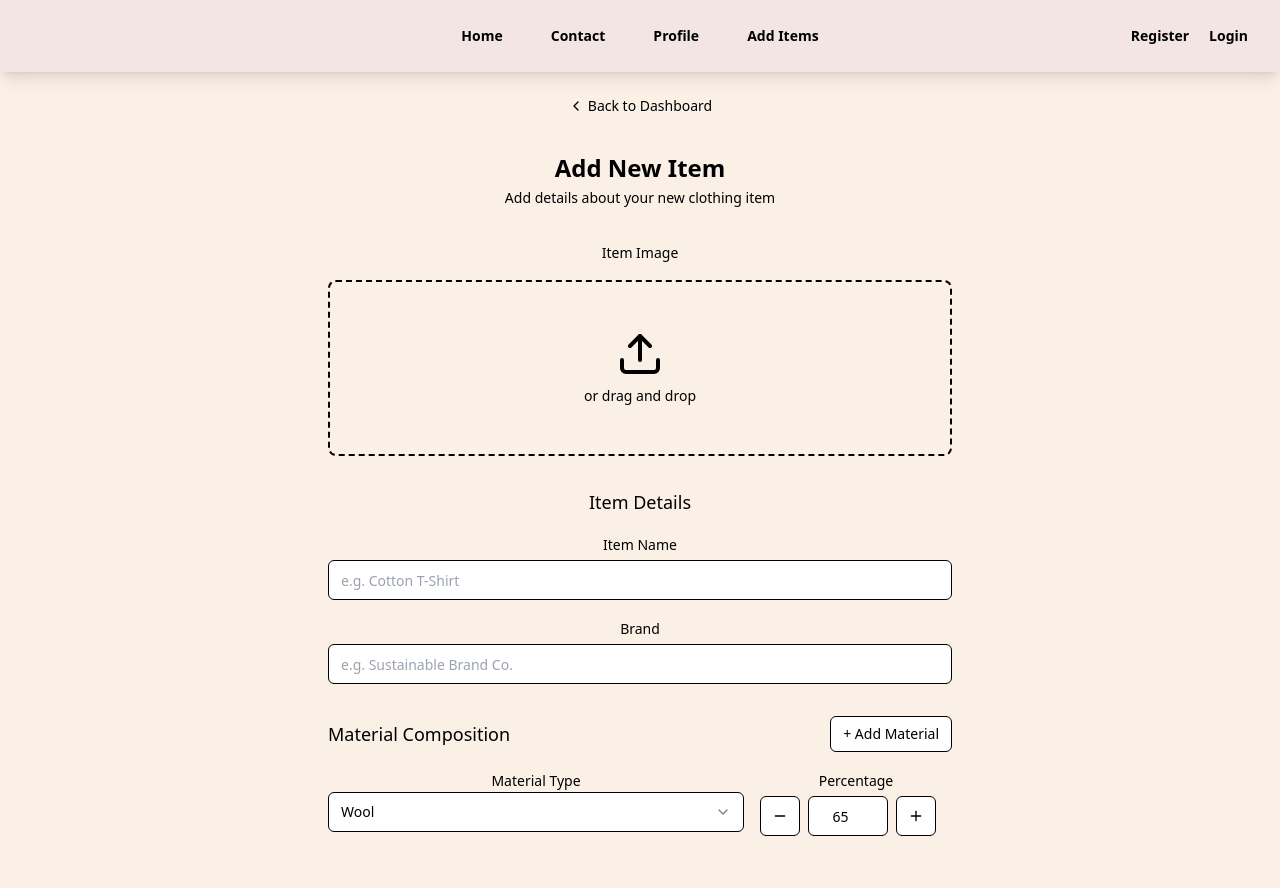
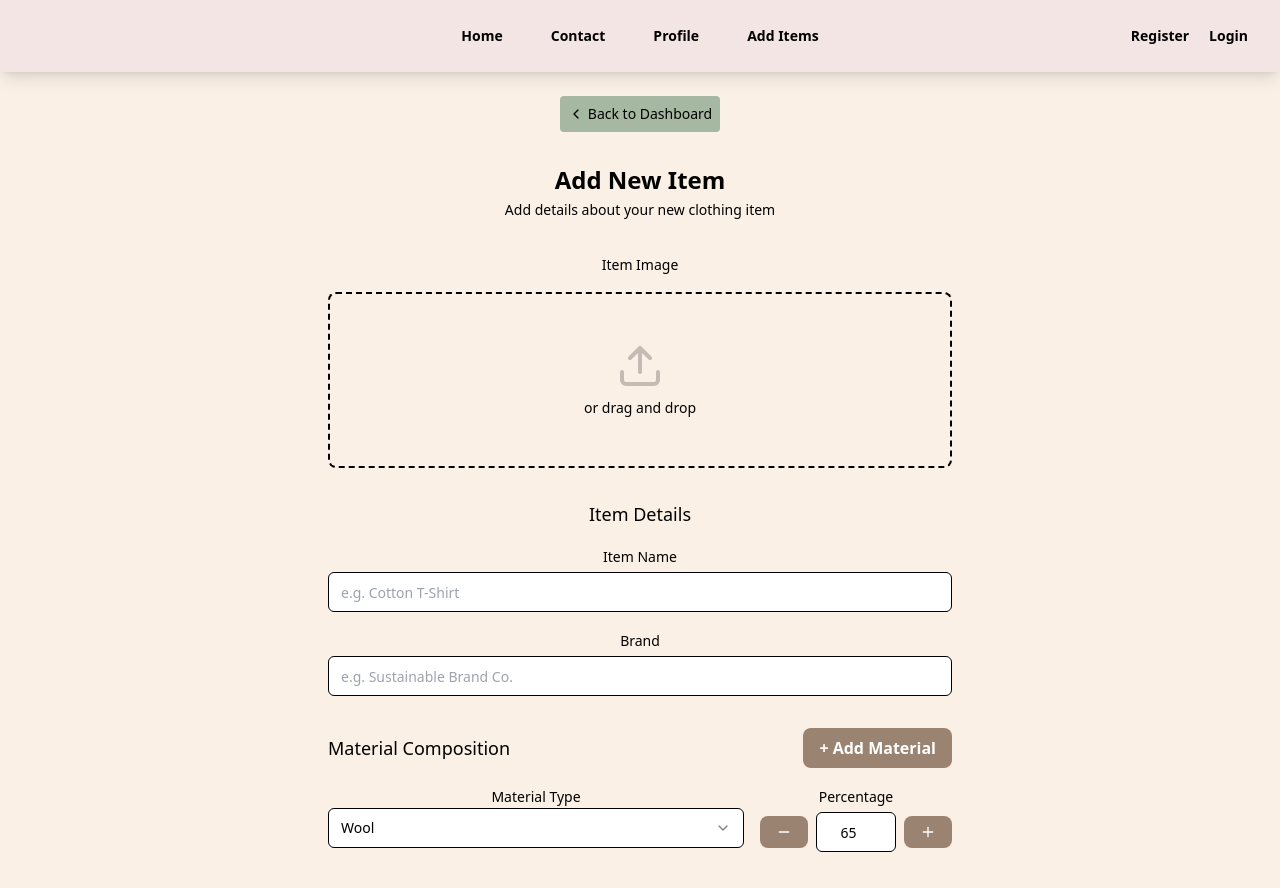
Before and after one commit to danielaayz/sustainable-fashion-app, a React (Vite) app in the folder client/: page /add-items in a window 1280 px wide. Shown: the top 888 px of the page. Built offline with nearby package versions, Linux system fonts and the light colour scheme.

Commit message:
More tweaks to AddItems for styling and reusability

```diff
--- a/client/src/components/AddItems.tsx
+++ b/client/src/components/AddItems.tsx
@@ -1,7 +1,8 @@
 import { useState } from "react"
 import { ChevronLeft, Minus, Plus, Upload } from 'lucide-react'
 /* shadCN library to speed up frontend work */
-import { Button } from "@/components/ui/button"
+// import { Button } from "@/components/ui/button"
+import RoundedButton from "../components/RoundedButton"
 import { Input } from "@/components/ui/input"
 import {
     Select,
@@ -19,6 +20,7 @@ interface MaterialEntry {
 
 export default function AddItemForm() {
 
+    // placeholder data to allow mapping functionality, to be changed
     const materials: MaterialEntry[] = [
        { type: "wool",
         percentage: 65}
@@ -29,7 +31,7 @@ export default function AddItemForm() {
             <div>
                 <a
                     href="/dashboard"
-                    className="inline-flex items-center text-sm text-gray-500 hover:text-gray-700"
+                    className="inline-flex p-2 rounded bg-soft-green items-center text-sm text-black hover:text-mossy-green"
                 >
                     <ChevronLeft className="w-4 h-4 mr-1" />
                     Back to Dashboard
@@ -37,18 +39,18 @@ export default function AddItemForm() {
             </div>
 
             <div>
-                <h1 className="text-2xl font-semibold text-gray-900">Add New Item</h1>
-                <p className="mt-1 text-sm text-gray-500">Add details about your new clothing item</p>
+                <h1 className="text-2xl font-semibold text-black">Add New Item</h1>
+                <p className="mt-1 text-sm text-black">Add details about your new clothing item</p>
             </div>
 
             <form className="space-y-8">
                 <div className="space-y-4">
                     <Label>Item Image</Label>
                     <div className="border-2 border-dashed rounded-lg p-12 text-center">
-                        <div className="mx-auto w-12 h-12 text-gray-400">
+                        <div className="mx-auto w-12 h-12 text-light-clay">
                             <Upload className="w-12 h-12" />
                         </div>
-                        <p className="mt-2 text-sm text-gray-500">or drag and drop</p>
+                        <p className="mt-2 text-sm text-black">or drag and drop</p>
                     </div>
                 </div>
 
@@ -77,13 +79,10 @@ export default function AddItemForm() {
                 <div className="space-y-4">
                     <div className="flex items-center justify-between">
                         <h2 className="text-lg font-medium">Material Composition</h2>
-                        <Button
-                            type="button"
-                            variant="outline"
-                            size="sm"
+                        <RoundedButton
                         >
                             + Add Material
-                        </Button>
+                        </RoundedButton>
                     </div>
 
                     <div className="space-y-4">
@@ -110,13 +109,10 @@ export default function AddItemForm() {
                                 <div className="w-48">
                                     <Label>Percentage</Label>
                                     <div className="flex items-center gap-2 mt-1">
-                                        <Button
-                                            type="button"
-                                            variant="outline"
-                                            size="icon"
+                                        <RoundedButton
                                         >
                                             <Minus className="h-4 w-4" />
-                                        </Button>
+                                        </RoundedButton>
                                         <Input
                                             type="number"
                                             value={material.percentage}
@@ -124,22 +120,16 @@ export default function AddItemForm() {
                                             min="0"
                                             max="100"
                                         />
-                                        <Button
-                                            type="button"
-                                            variant="outline"
-                                            size="icon"
+                                        <RoundedButton
                                         >
                                             <Plus className="h-4 w-4" />
-                                        </Button>
+                                        </RoundedButton>
                                         {materials.length > 1 && (
-                                            <Button
-                                                type="button"
-                                                variant="ghost"
-                                                size="sm"
+                                            <RoundedButton
                                                 className="text-red-500 hover:text-red-700"
                                             >
                                                 Remove
-                                            </Button>
+                                            </RoundedButton>
                                         )}
                                     </div>
                                 </div>
@@ -158,7 +148,7 @@ export default function AddItemForm() {
                 </div>
 
                 <div className="flex justify-end">
-                    <Button type="submit">Add Item</Button>
+                    <RoundedButton type="submit">Add Item</RoundedButton>
                 </div>
             </form>
         </div>
--- a/client/src/components/RoundedButton.tsx
+++ b/client/src/components/RoundedButton.tsx
@@ -1,12 +1,36 @@
-export default function RoundedButton() {
+import React from 'react';
+
+interface RoundedButtonProps {
+  children?: React.ReactNode;
+  onClick?: () => void;
+  className?: string;
+}
+
+const RoundedButton: React.FC<RoundedButtonProps> = ({ children, onClick, className }) => {
+  const combinedClassName = `
+    bg-dark-clay
+    text-white
+    hover:bg-mossy-green
+    hover:text-linen
+    focus:bg-mossy-green
+    focus:text-linen
+    focus:ring-2
+    focus:ring-offset-2
+    focus:ring-dark-clay
+    px-4
+    py-2
+    rounded-lg
+    font-semibold
+    transition-colors
+    duration-200
+    ${className || ''}
+  `;
+
   return (
-    <>
-      <button
-        type="button"
-        className="rounded-full bg-dark-clay px-4 py-2.5 text-sm font-semibold text-white shadow-sm hover:bg-indigo-500 focus-visible:outline focus-visible:outline-2 focus-visible:outline-offset-2 focus-visible:outline-indigo-600"
-      >
-        Learn more
-      </button>
-    </>
-  )
-}
+    <button className={combinedClassName} onClick={onClick}>
+      {children}
+    </button>
+  );
+};
+
+export default RoundedButton;
--- a/client/tailwind.config.js
+++ b/client/tailwind.config.js
@@ -10,7 +10,8 @@ export default {
    		'light-clay': '#C5BBB4',
    		'dark-clay': '#9A8371',
    		'mossy-green': '#3A5246',
-   		'white': '#FFF'
+   		'white': '#FFF',
+		'black': '000'
    	},
    	extend: {
    		borderRadius: {
@@ -18,7 +19,6 @@ export default {
    			md: 'calc(var(--radius) - 2px)',
    			sm: 'calc(var(--radius) - 4px)'
    		},
-   		colors: {}
    	}
    },
    plugins: [require("tailwindcss-animate")],
```
